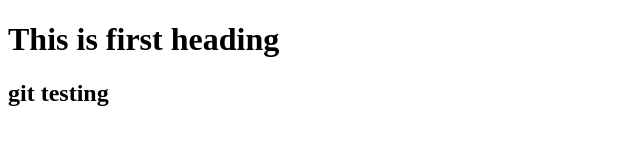
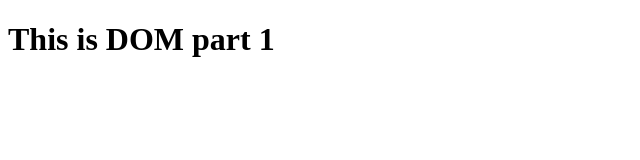
Before and after one commit to anitcodes/Javascript, a plain HTML site: page DOM/part1/dom1.html in a window 1280 px wide. Shown: the whole page, without its empty margins (0-640 px from the left). Drawn offline with Linux system fonts and the light colour scheme.

Commit message:
dom1 initial commit

```diff
--- a/DOM/part1/index.html
+++ b/DOM/part1/dom1.html
@@ -3,10 +3,12 @@
 <head>
     <meta charset="UTF-8">
     <meta name="viewport" content="width=device-width, initial-scale=1.0">
-    <title>DOM Manipulation | Part 1</title>
+    <title>Document</title>
 </head>
 <body>
-    <h1>This is first heading</h1>
-    <h2>git testing</h2>
+    <h1>This is DOM part 1</h1>
+
+
+    <script src="dom1.js"></script>
 </body>
 </html>
```
Also changed, not shown: DOM/part1/dom1.js (added).
